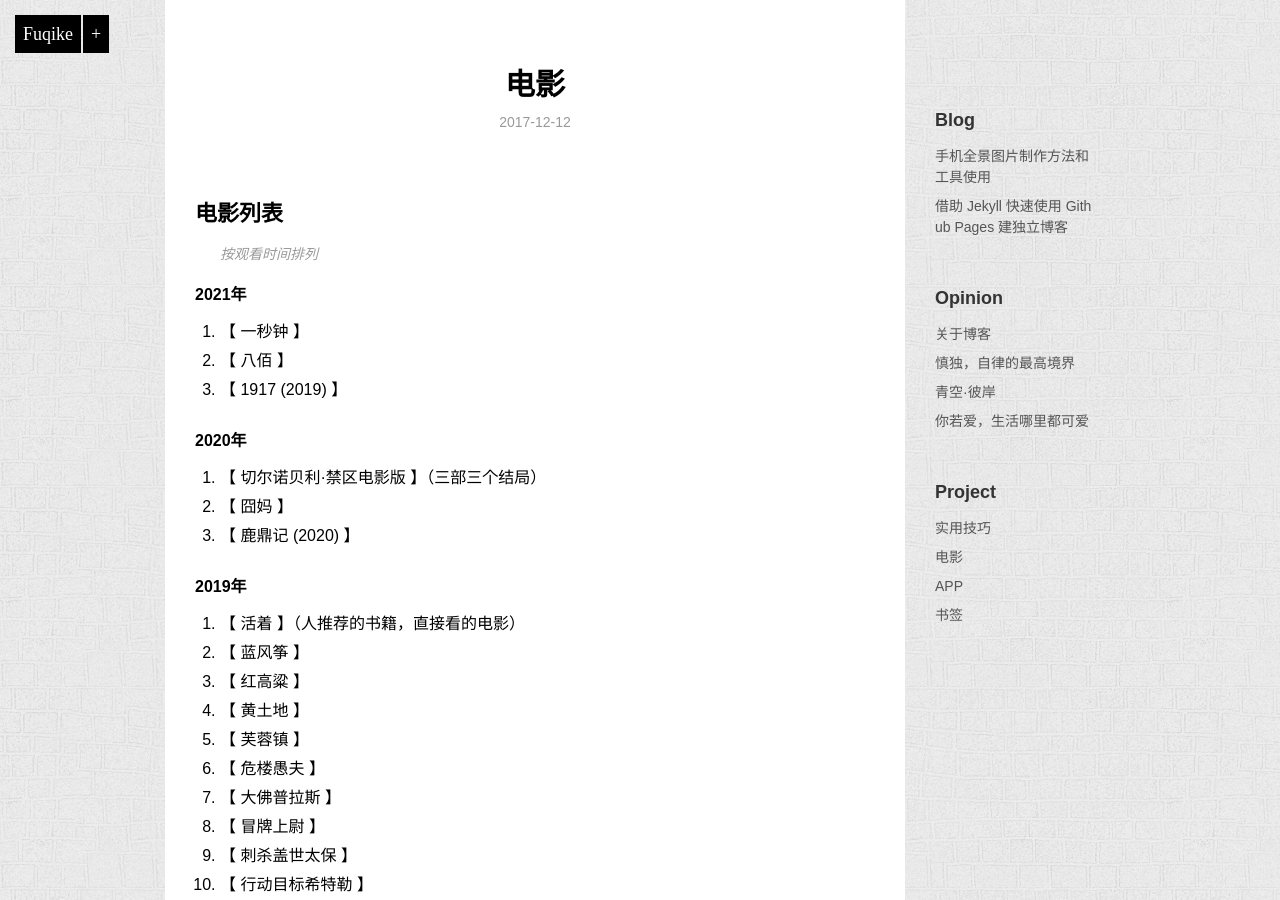
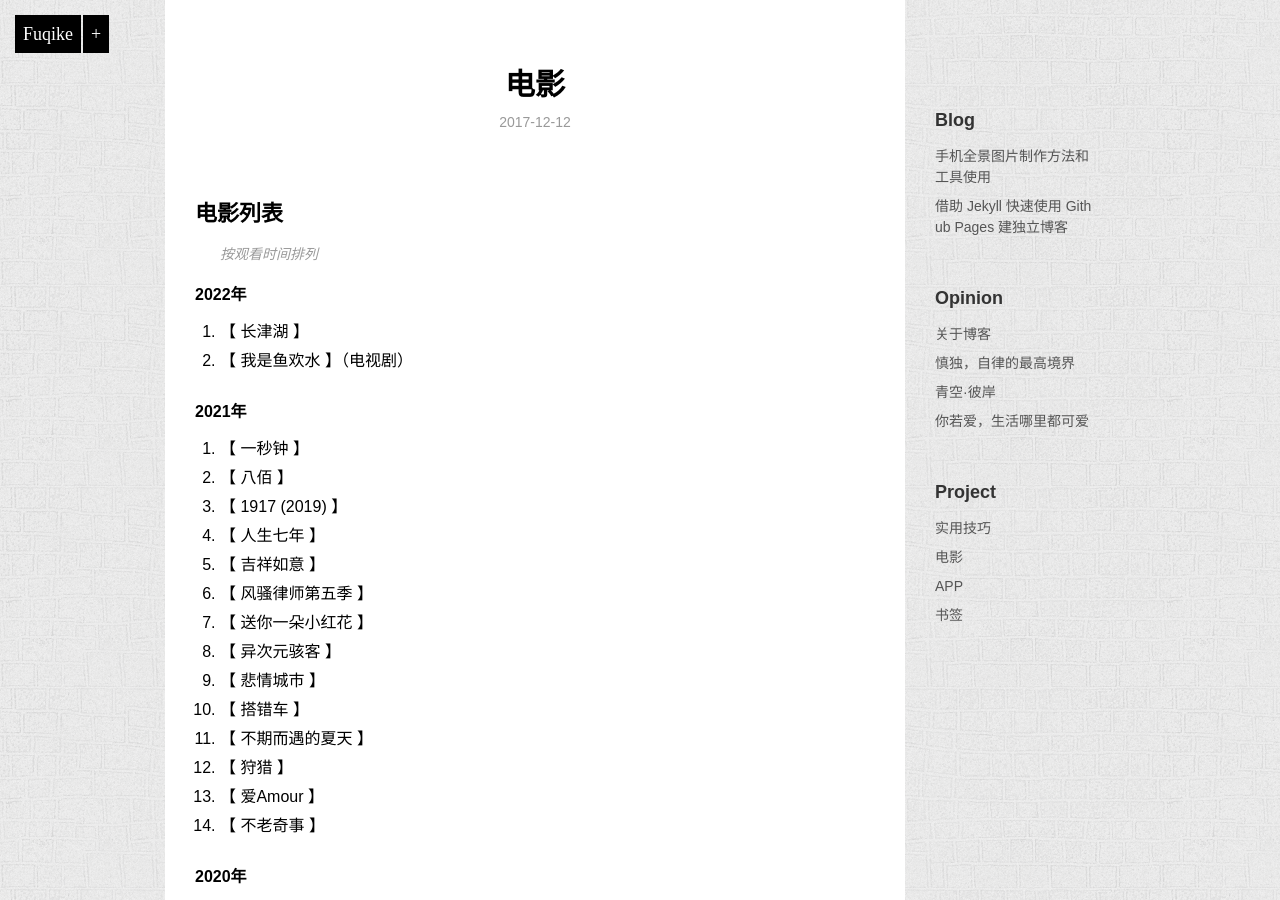
Before and after one commit to Fuqike/fuqike.github.io, a Jekyll site: the page built from _posts/project/2017-12-12-movielist.md, in a window 1280 px wide and 900 px high. Built offline with Jekyll 4.4.1, drawn with Linux system fonts in a browser that asks for light colours.

Commit message:
update movie

```diff
--- a/_posts/project/2017-12-12-movielist.md
+++ b/_posts/project/2017-12-12-movielist.md
@@ -8,11 +8,27 @@ category: project
 
 > <p style="color:#999;">按观看时间排列</p>
 
+##### 2022年
+
+1. 【 长津湖 】
+2. 【 我是鱼欢水 】（电视剧）
+
 ##### 2021年
 
 1. 【 一秒钟 】
 2. 【 八佰 】
 3. 【 1917 (2019) 】
+4. 【 人生七年 】
+5. 【 吉祥如意 】
+6. 【 风骚律师第五季 】
+7. 【 送你一朵小红花 】
+8. 【 异次元骇客 】
+9. 【 悲情城市 】
+10. 【 搭错车 】
+11. 【 不期而遇的夏天 】
+12. 【 狩猎 】
+13. 【 爱Amour 】
+14. 【 不老奇事 】
 
 ##### 2020年
 
```
Also changed, not shown: 2 other files.
